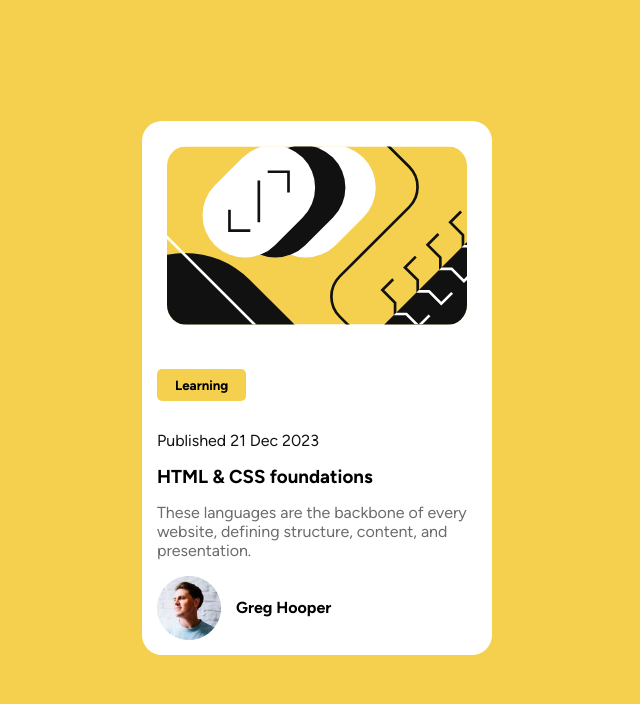
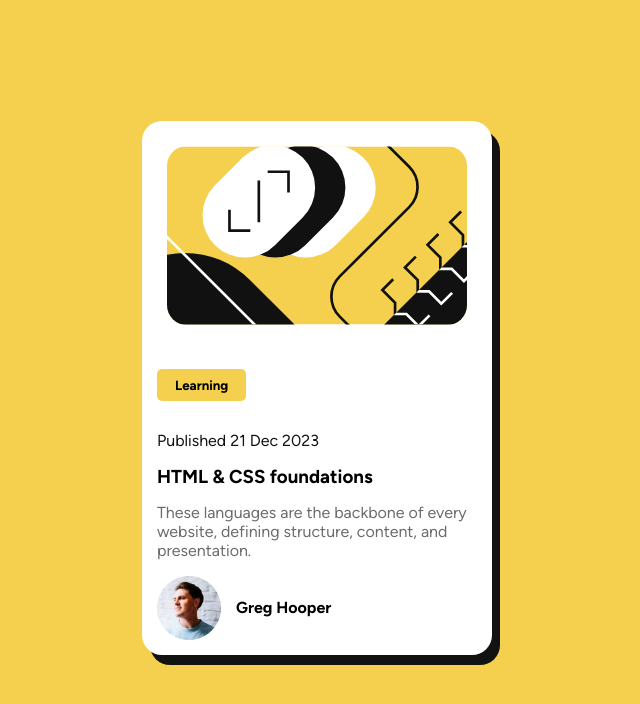
Before and after one commit to Tanuja0530/Blog-preview-card, a plain HTML site: page index.html in a window 1280 px wide. Shown: the whole page, without its empty margins (323-963 px from the left). Drawn offline with Linux system fonts and the light colour scheme.

Commit message:
first commit

```diff
--- a/style.css
+++ b/style.css
@@ -16,6 +16,7 @@ body{
     max-width: 350px;
     background-color: hsl(0, 0%, 100%);
     border-radius: 20px;
+    box-shadow: 8px 10px hsl(0, 0%, 7%) ;
 }
 .card-img img{
     border-radius: 20px;
```
